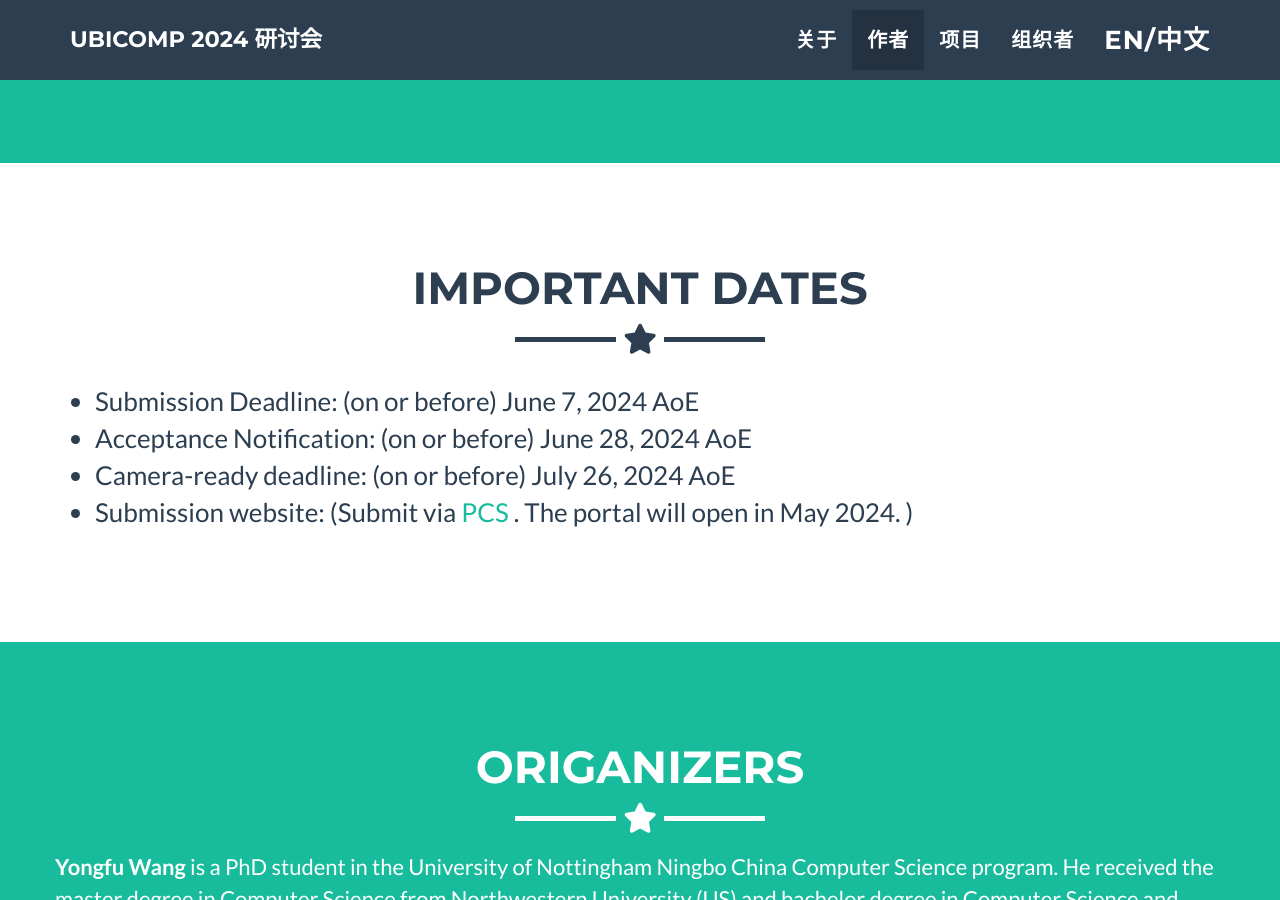
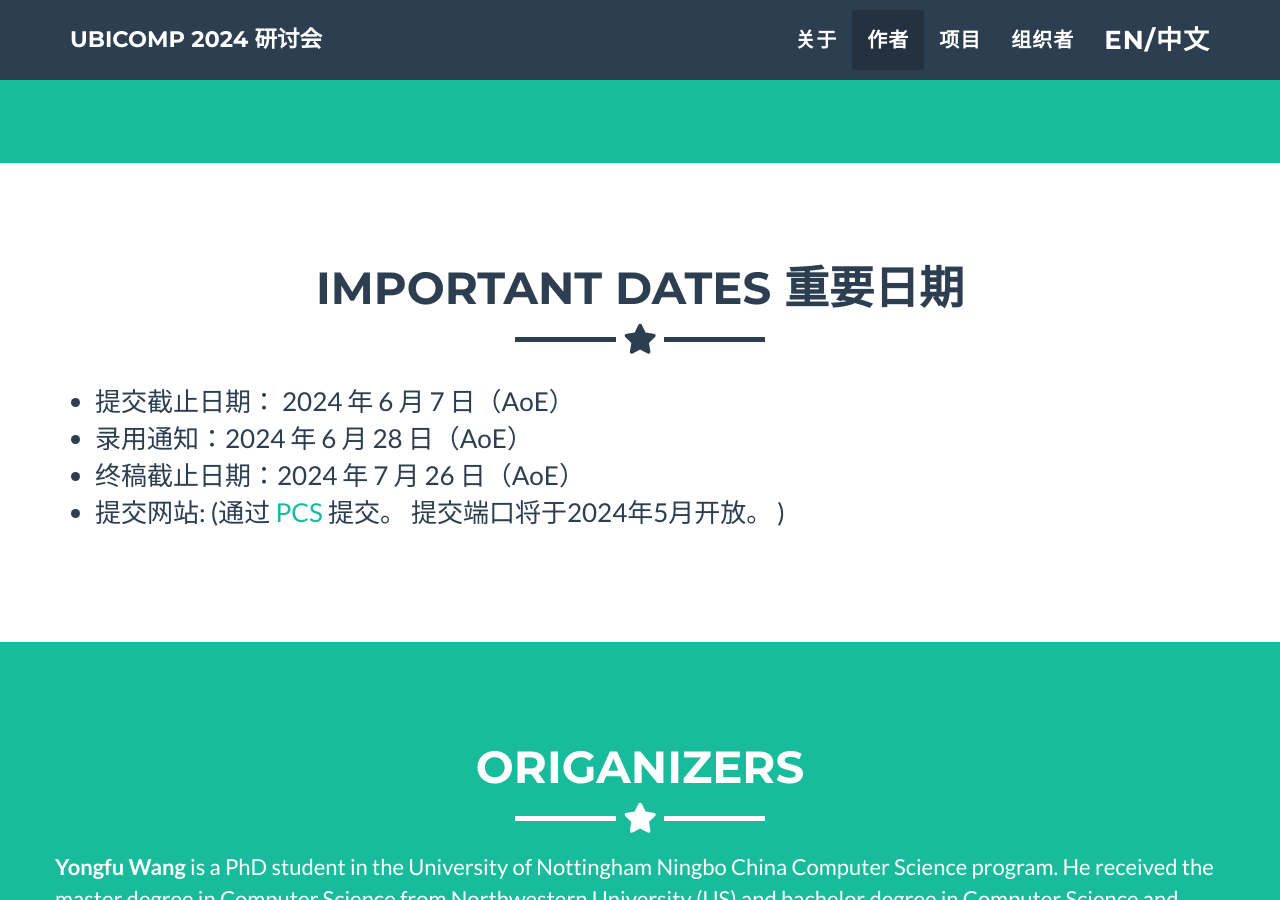
Before and after one commit to idwac-cn/idwac, a Jekyll site: the page built from _posts/2014-07-18-project-1.markdown, in a window 1280 px wide and 900 px high, scrolled down 2640 px. Built offline with Jekyll 4.4.1, drawn with Linux system fonts in a browser that asks for light colours.

Commit message:
Update date page

```diff
--- a/_includes/date.html
+++ b/_includes/date.html
@@ -3,7 +3,7 @@
   <div class="container">
     <div class="row">
       <div class="col-lg-12 text-center">
-        <h2>Important Dates</h2>
+        <h2>Important Dates 重要日期</h2>
         <!-- <h2>Program</h2> -->
         <!-- <hr class="star-light"> -->
         <hr class="star-primary">
@@ -15,11 +15,11 @@
         <!-- <p>The date section.</p> -->
         <p>
           <ul>
-            <li>Submission Deadline:	   (on or before) June 7, 2024 AoE</li>
-            <li>Acceptance Notification: (on or before) June 28, 2024 AoE</li>
-            <li>Camera-ready deadline:	 (on or before) July 26, 2024 AoE</li>
+            <li>提交截止日期： 2024 年 6 月 7 日（AoE）</li>
+            <li>录用通知：2024 年 6 月 28 日（AoE）</li>
+            <li>终稿截止日期：2024 年 7 月 26 日（AoE）</li>
             <!-- <li>Submission website:	     (TBA. Will use UbiComp official PCS )</li> -->
-            <li>Submission website:	     (Submit via  <a href="https://new.precisionconference.com/" target="_blank">PCS </a>. The portal will open in May 2024. )</li>
+            <li>提交网站:	     (通过  <a href="https://new.precisionconference.com/" target="_blank">PCS </a>提交。 提交端口将于2024年5月开放。 )</li>
 
 
 
--- a/_includes/portfolio_grid.html
+++ b/_includes/portfolio_grid.html
@@ -3,7 +3,7 @@
   <div class="container portfolio-flex-grid">
     <div class="row">
       <div class="col-lg-12 text-center">
-        <h2>About关于</h2>
+        <h2>About 关于</h2>
         <hr class="star-primary">
       </div>
     </div>
```
